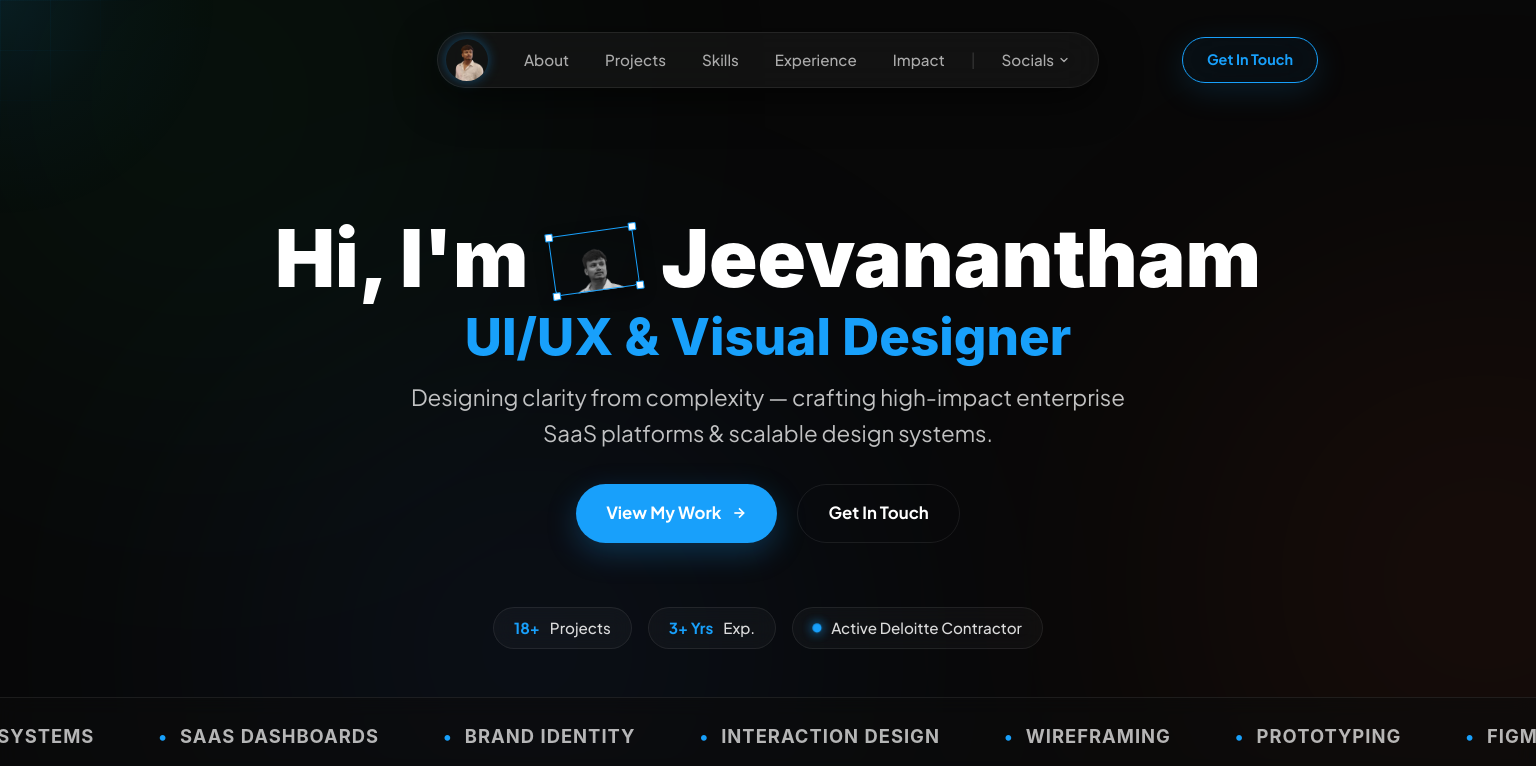
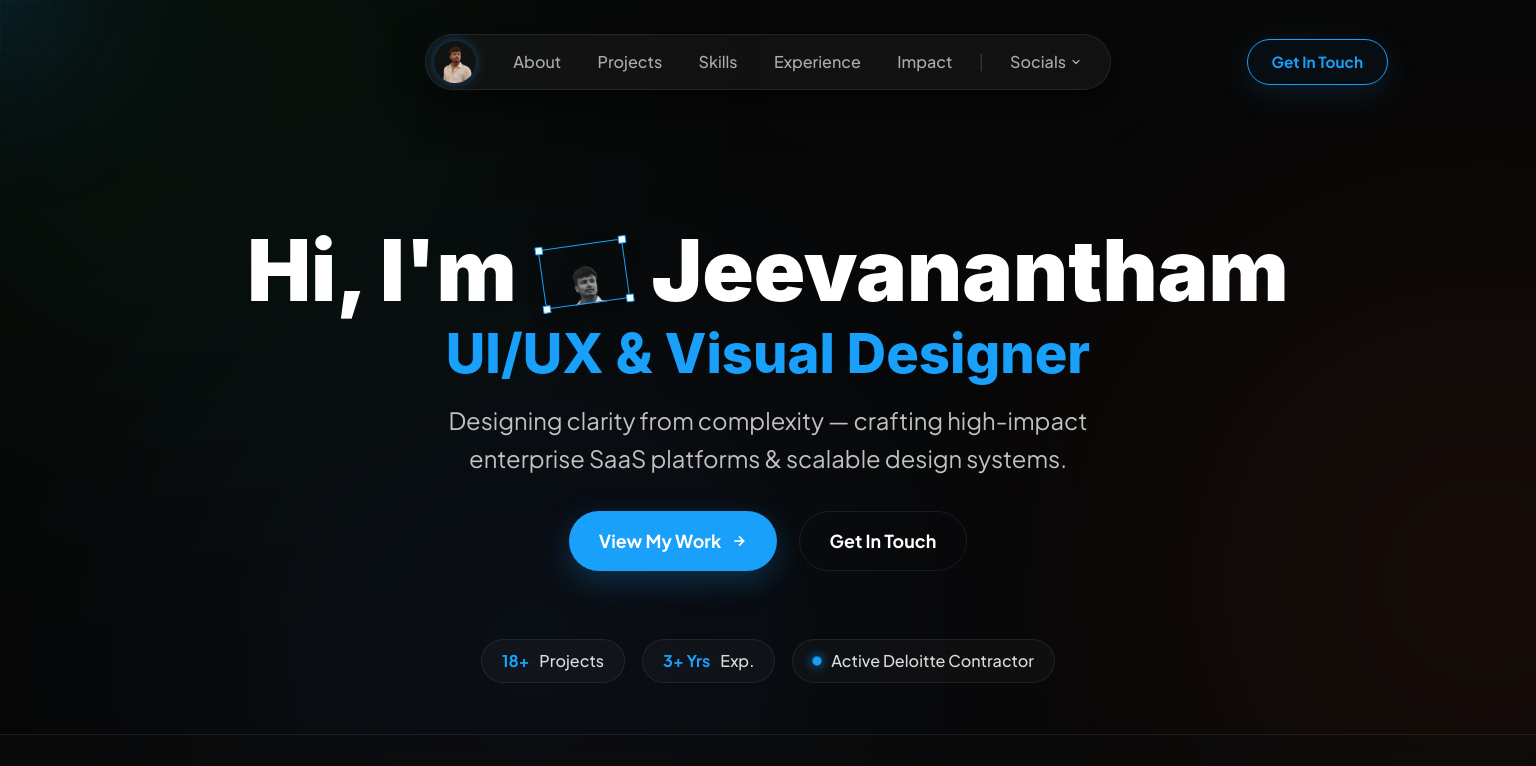
Before and after one commit to Jeeva-2k/portfolio, a React (Vite) app: page / in a window 1536 px wide. Shown: the top 766 px of the page. Built offline with nearby package versions, Linux system fonts and the light colour scheme; a web font is replaced by a local one.

Commit message:
chore: add ultra-wide media queries to scale root font size and section widths on 32-inch displays

```diff
--- a/src/index.css
+++ b/src/index.css
@@ -762,7 +762,7 @@ body {
     box-shadow: 0 20px 50px rgba(0, 0, 0, 0.4);
     transition: var(--transition);
     width: 100%;
-    max-width: 310px;
+    max-width: 19.375rem;
     margin: 0 auto;
     box-sizing: border-box;
 }
@@ -2316,3 +2316,64 @@ body {
 .reveal-stagger-container .reveal-active:nth-child(6) {
     transition-delay: 0.6s;
 }
+
+/* 🖥️ Responsive Scaling for Wide Screens & 32" Monitors */
+@media (min-width: 1400px) {
+    html {
+        font-size: 17px;
+    }
+
+    .navbar-container,
+    .about-section,
+    .projects-section,
+    .skills-section,
+    .experience-section,
+    .impact-section,
+    .contact-section {
+        max-width: 1240px;
+    }
+
+    .hero-container {
+        max-width: 1100px;
+    }
+}
+
+@media (min-width: 1900px) {
+    html {
+        font-size: 18px;
+    }
+
+    .navbar-container,
+    .about-section,
+    .projects-section,
+    .skills-section,
+    .experience-section,
+    .impact-section,
+    .contact-section {
+        max-width: 1380px;
+    }
+
+    .hero-container {
+        max-width: 1200px;
+    }
+}
+
+@media (min-width: 2500px) {
+    html {
+        font-size: 19.5px;
+    }
+
+    .navbar-container,
+    .about-section,
+    .projects-section,
+    .skills-section,
+    .experience-section,
+    .impact-section,
+    .contact-section {
+        max-width: 1560px;
+    }
+
+    .hero-container {
+        max-width: 1350px;
+    }
+}
```
Also changed, not shown: 4 other files (tests, documents, lock files or other folders).
